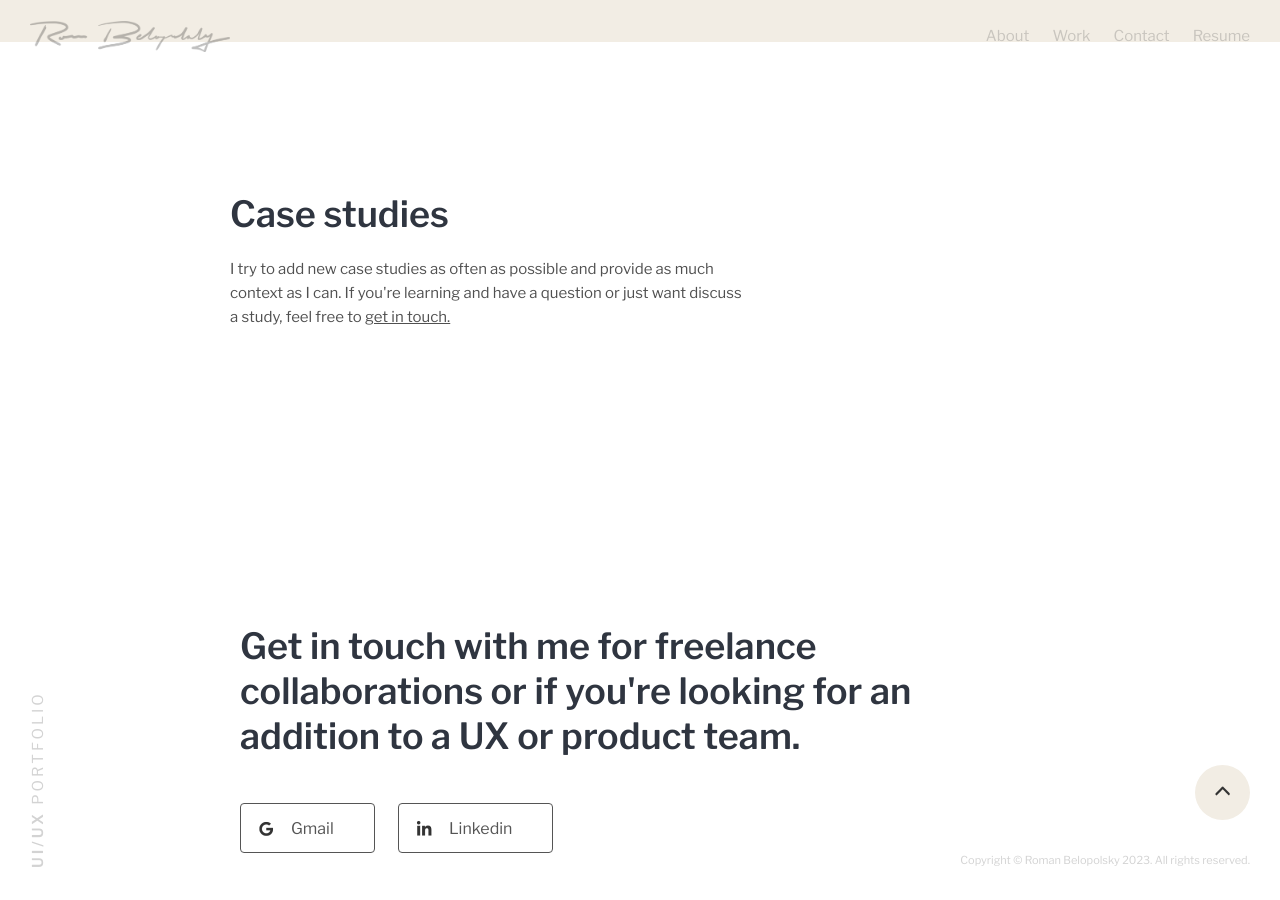
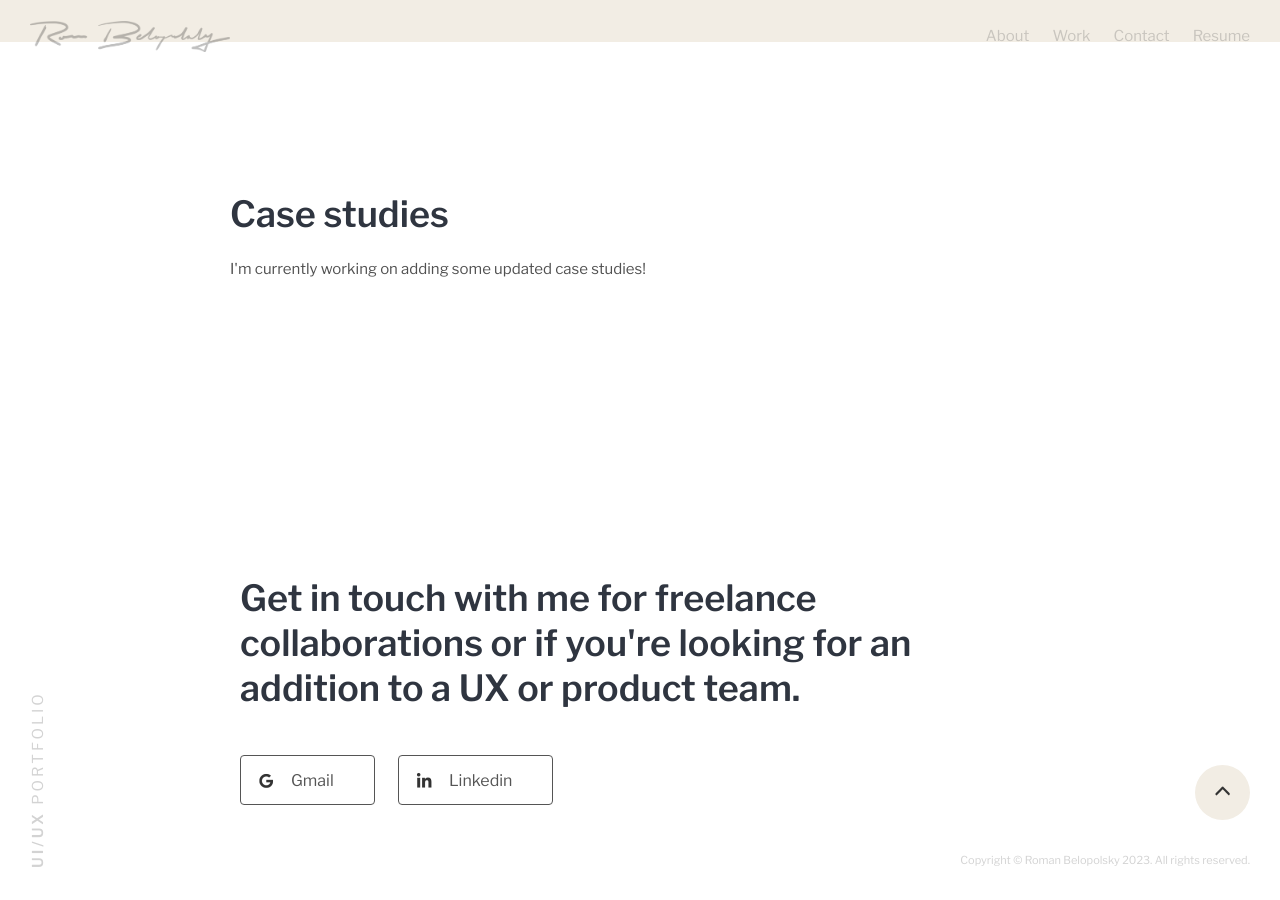
Before and after one commit to rbelopolsky/rbelopolsky.github.io, a Jekyll site: the page built from index.html, in a window 1280 px wide and 900 px high, scrolled down 594 px. Built offline with Jekyll 4.4.1, drawn with Linux system fonts in a browser that asks for light colours; comment, search, counter and statistics services are not loaded.

Commit message:
UPdate case study context

```diff
--- a/index.html
+++ b/index.html
@@ -25,7 +25,7 @@ nav-link: '#'
       <div class="row">
         <div class="columns eight section reduce-padding">
           <h2>Case studies</h2>
-          <p>I try to add new case studies as often as possible and provide as much context as I can. If you're learning and have a question or just want discuss a study, feel free to <a href="#contact"><u>get in touch.</u></a></p>
+          <p>I'm currently working on adding some updated case studies!</p>
         </div>
       </div>
       <!-- <div class="row">
```
